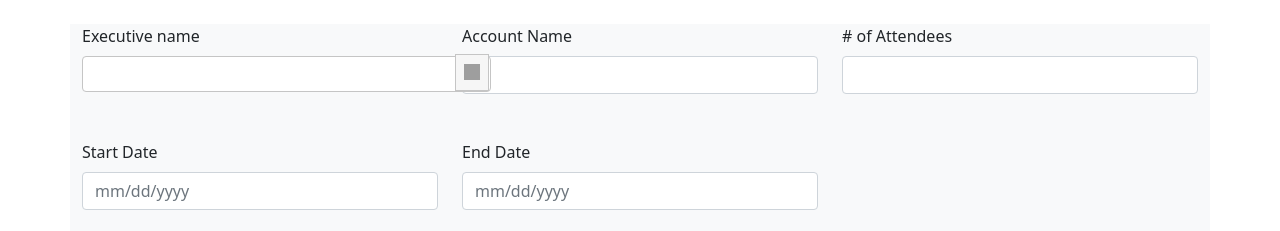
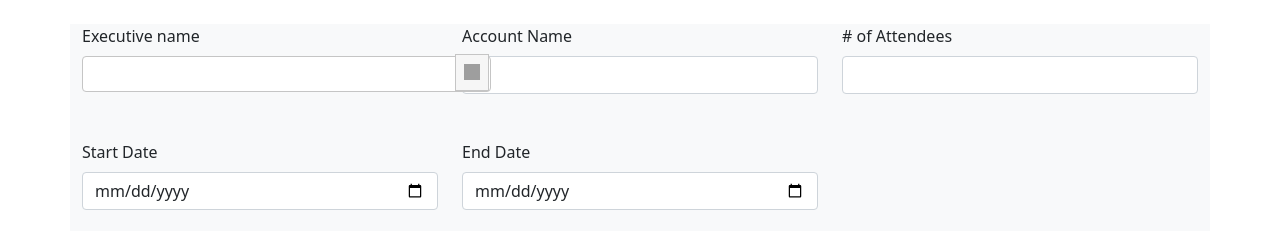
Before and after one commit to loverzpark/DSA, a plain HTML site: page index.html in a window 1280 px wide. Shown: the top 231 px of the page. Drawn offline with nearby package versions, Linux system fonts and the light colour scheme; grey boxes are pictures that could not be loaded.

Commit message:
datepicker changes

```diff
--- a/index.html
+++ b/index.html
@@ -417,11 +417,11 @@
         <div class="row mt-4">
             <div class="col-md-4">
                 <label class="form-label" for="startdate">Start Date </label>
-                <input type="text" class="form-control datepicker" id="startdate" pattern="\d{1,2}/\d{1,2}/\d{4}"
+                <input type="date" class="form-control" id="startdate" pattern="\d{1,2}/\d{1,2}/\d{4}"
                        placeholder="mm/dd/yyyy"/></div>
             <div class="col-md-4">
                 <label class="form-label" for="enddate">End Date </label>
-                <input type="text" class="form-control datepicker" id="enddate" placeholder="mm/dd/yyyy"
+                <input type="date" class="form-control" id="enddate" placeholder="mm/dd/yyyy"
                        pattern="\d{1,2}/\d{1,2}/\d{4}"/></div>
         </div>
         <div class="row">
```
